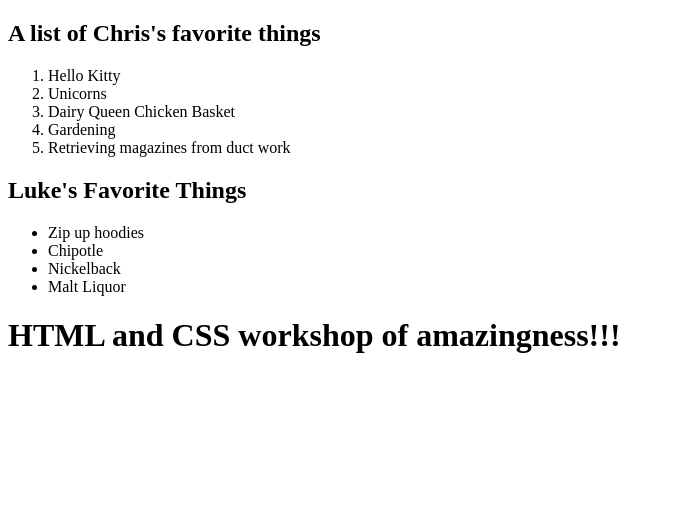
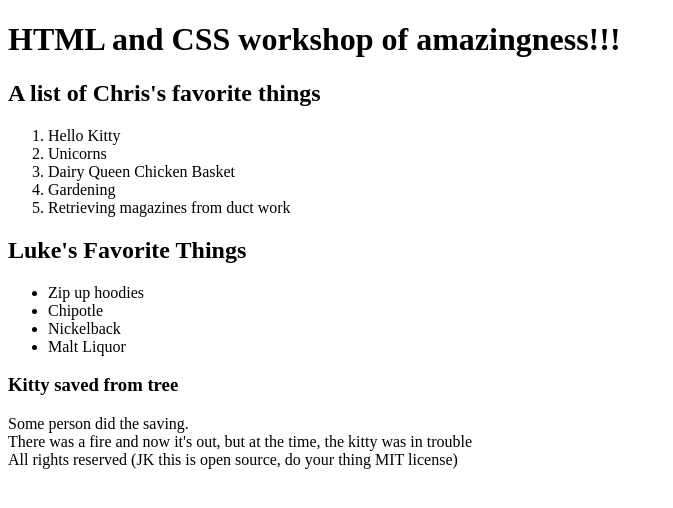
Before and after one commit to LukeSchlangen/html-css-workshop-old, a plain HTML site: page index.html in a window 1280 px wide. Shown: the whole page, without its empty margins (0-673 px from the left). Drawn offline with Linux system fonts and the light colour scheme.

Commit message:
Update index.html

```diff
--- a/index.html
+++ b/index.html
@@ -4,6 +4,8 @@
     <title>Luke's awesome webpage! I'm having so much fun!!!</title>
   </head>
   <body>
+    <h1>HTML and CSS workshop of amazingness!!!</h1>
+    <main>
       <h2>A list of Chris's favorite things</h2>
       <ol>
         <li>Hello Kitty</li>
@@ -19,6 +21,14 @@
         <li>Nickelback</li>
         <li>Malt Liquor</li>
       </ul>
-    <h1>HTML and CSS workshop of amazingness!!!</h1>
+      <article>
+        <h3>Kitty saved from tree</h3>
+        <section>Some person did the saving.</section>
+        <section>There was a fire and now it's out, but at the time, the kitty was in trouble</section>
+      </article>
+    </main>
+    <footer>
+      All rights reserved (JK this is open source, do your thing MIT license)
+    </footer>
   </body>
 </html>
```
Lines whose indentation alone changed are shown as unchanged.
